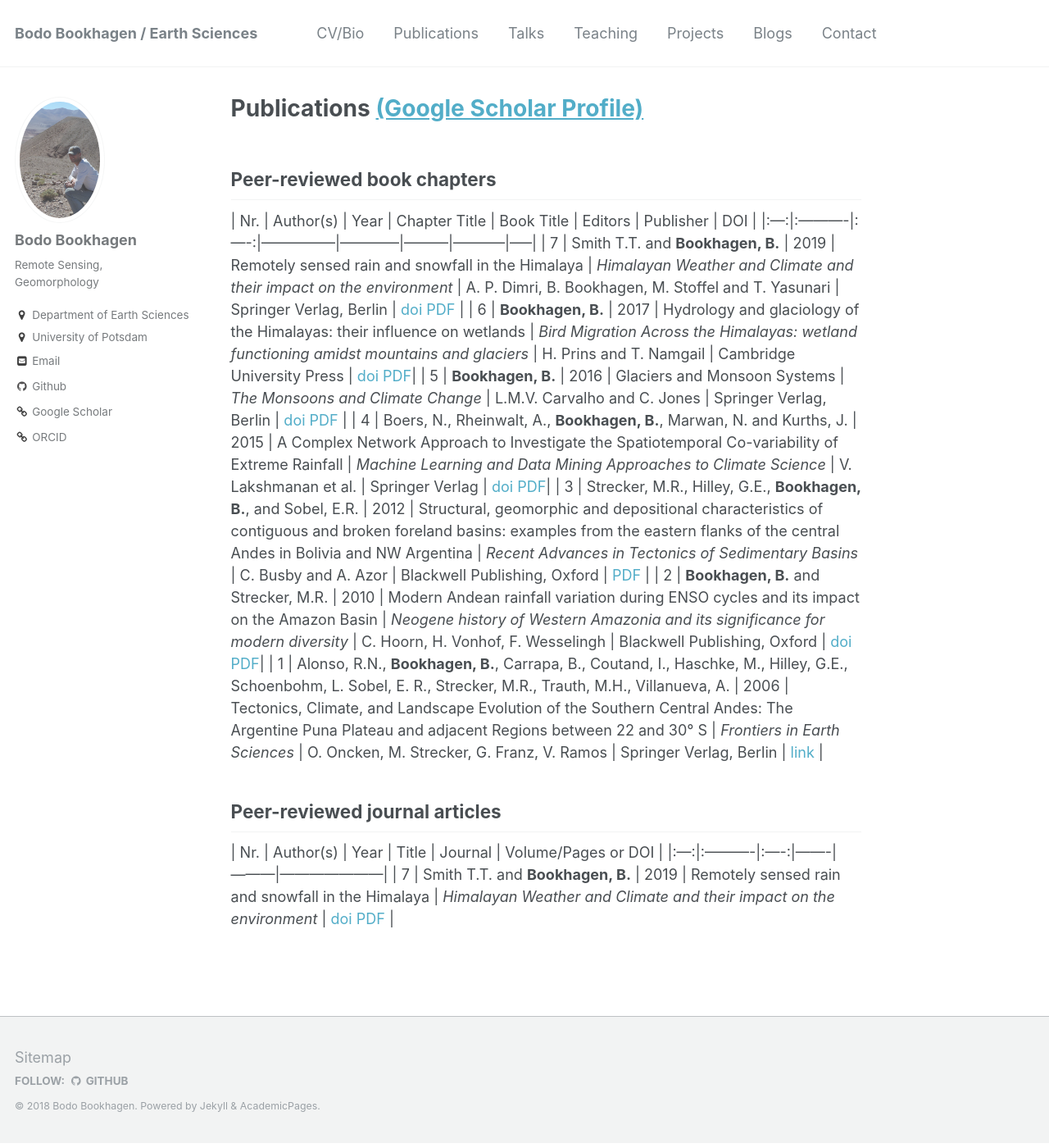
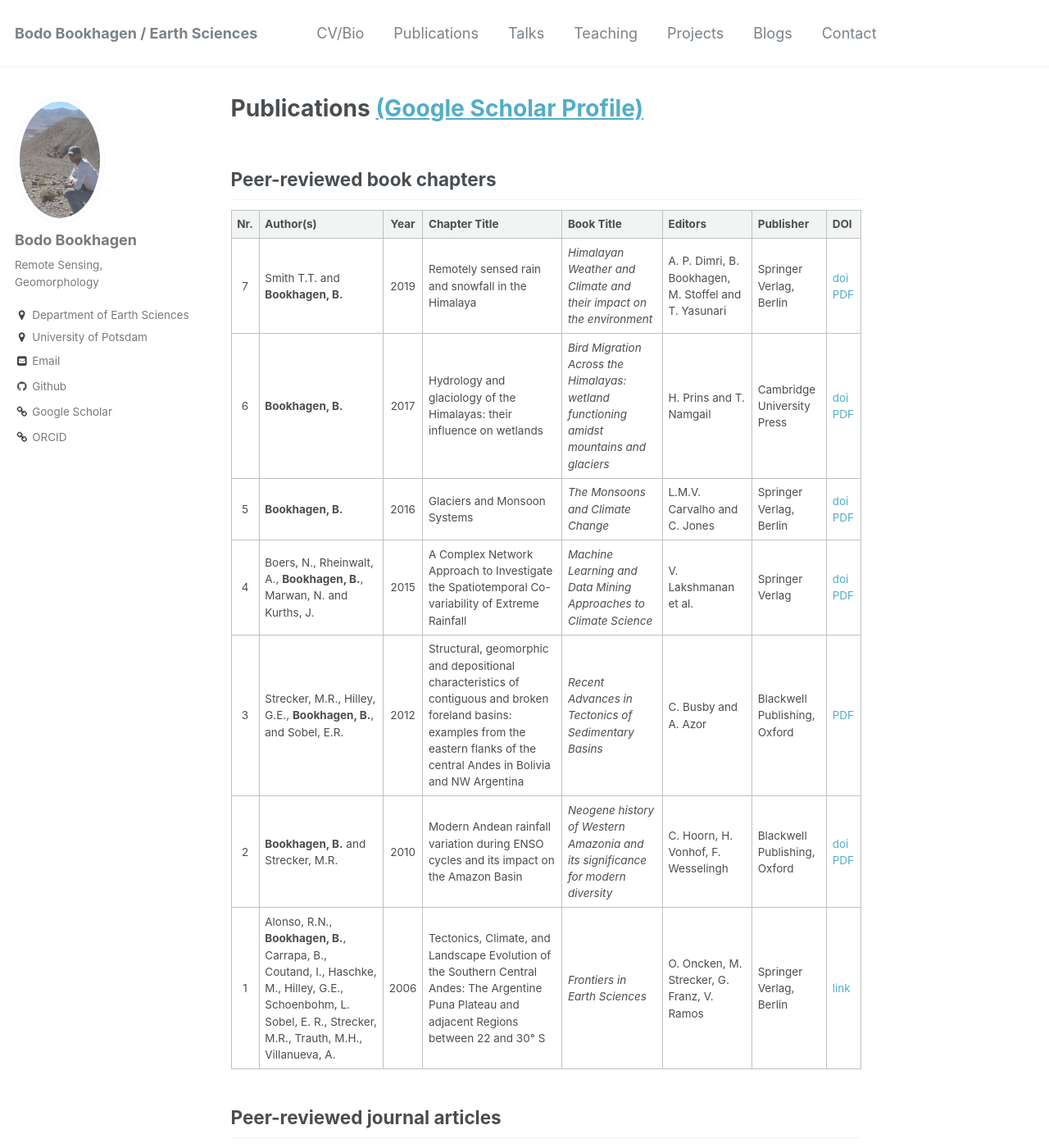
Before and after one commit to BodoBookhagen/BodoBookhagen.github.io, a Jekyll site: the page built from _pages/publications.md, in a window 1280 px wide and 1400 px high. Shown: the whole window at 82% size. Built offline with Jekyll 4.4.1, drawn with Linux system fonts in a browser that asks for light colours; part of the change alters nothing that is shown; some of the changed text lies outside the part shown.

Commit message:
Dec-25 2018

```diff
--- a/_pages/publications.md
+++ b/_pages/publications.md
@@ -5,17 +5,19 @@ author_profile: true
 ---
 
 ## Peer-reviewed book chapters
+
 | Nr. | Author(s) | Year | Chapter Title | Book Title | Editors | Publisher | DOI |
 |:---:|:----------|:----:|---------------|------------|---------|-----------|-----|
-| 7   | Smith T.T. and **Bookhagen, B.** | 2019 | Remotely sensed rain and snowfall in the Himalaya | *Himalayan Weather and Climate and their impact on the environment* | A. P. Dimri, B. Bookhagen, M. Stoffel and T. Yasunari | Springer Verlag, Berlin | [doi]() [PDF](http://bodobookhagen.github.io/files/smith19_remotely_sensed_rain_and_snowfall_Himalaya.pdf) |
-| 6 |  **Bookhagen, B.** | 2017 | Hydrology and glaciology of the Himalayas: their influence on wetlands | *Bird Migration Across the Himalayas: wetland functioning amidst mountains and glaciers* | H. Prins and T.   Namgail | Cambridge University Press | [doi](https://doi.org/10.1017/9781316335420.014) [PDF](http://bodobookhagen.github.io/files/bookhagen17_hydrology_climate_wetlands.pdf)|
-| 5 | **Bookhagen, B.** | 2016 | Glaciers and Monsoon Systems | *The Monsoons and Climate Change* | L.M.V. Carvalho and C. Jones | Springer Verlag, Berlin | [doi](https://doi.org/10.1007/978-3-319-21650-8_11) [PDF](http://bodobookhagen.github.io/files/bookhagen_16_glaciers_and_monsoon_systems.pdf) |
-| 4 | Boers, N., Rheinwalt, A., **Bookhagen, B.**, Marwan, N. and Kurths, J. | 2015 | A Complex Network Approach to Investigate the Spatiotemporal Co-variability of Extreme Rainfall | *Machine Learning and Data Mining Approaches to Climate Science* | V. Lakshmanan et al. | Springer Verlag | [doi](https://doi.org/10.1007/978-3-319-17220-0_15) [PDF](http://bodobookhagen.github.io/files/boers15_machine_learning.pdf)|
-| 3 | Strecker, M.R., Hilley, G.E., **Bookhagen, B.**, and Sobel, E.R. | 2012 | Structural, geomorphic and depositional characteristics of contiguous and broken foreland basins: examples from the eastern flanks of the central Andes in Bolivia and NW Argentina | *Recent Advances in Tectonics of Sedimentary Basins* | C. Busby and A. Azor | Blackwell Publishing, Oxford | [PDF](http://bodobookhagen.github.io/files/strecker12_basin_central_Andes_ch25.pdf) |
-| 2 | **Bookhagen, B.** and Strecker, M.R. | 2010 | Modern Andean rainfall variation during ENSO cycles and its impact on the Amazon Basin | *Neogene history of Western Amazonia and its significance for modern diversity* | C. Hoorn, H. Vonhof, F. Wesselingh | Blackwell Publishing, Oxford | [doi](https://doi.org/10.1002/9781444306408.ch14) [PDF](http://bodobookhagen.github.io/files/bookhagen10_enso_rainfall_color.pdf)|
+| 7   | Smith T.T. and **Bookhagen, B.** | 2019 | Remotely sensed rain and snowfall in the Himalaya | *Himalayan Weather and Climate and their impact on the environment* | A. P. Dimri, B. Bookhagen, M. Stoffel and T. Yasunari | Springer Verlag, Berlin | [doi]() [PDF](http://bodobookhagen.github.io/pdf/smith19_remotely_sensed_rain_and_snowfall_Himalaya.pdf) |
+| 6 |  **Bookhagen, B.** | 2017 | Hydrology and glaciology of the Himalayas: their influence on wetlands | *Bird Migration Across the Himalayas: wetland functioning amidst mountains and glaciers* | H. Prins and T. Namgail | Cambridge University Press | [doi](https://doi.org/10.1017/9781316335420.014) [PDF](http://bodobookhagen.github.io/pdf/bookhagen17_hydrology_climate_wetlands.pdf)|
+| 5 | **Bookhagen, B.** | 2016 | Glaciers and Monsoon Systems | *The Monsoons and Climate Change* | L.M.V. Carvalho and C. Jones | Springer Verlag, Berlin | [doi](https://doi.org/10.1007/978-3-319-21650-8_11) [PDF](http://bodobookhagen.github.io/pdf/bookhagen_16_glaciers_and_monsoon_systems.pdf) |
+| 4 | Boers, N., Rheinwalt, A., **Bookhagen, B.**, Marwan, N. and Kurths, J. | 2015 | A Complex Network Approach to Investigate the Spatiotemporal Co-variability of Extreme Rainfall | *Machine Learning and Data Mining Approaches to Climate Science* | V. Lakshmanan et al. | Springer Verlag | [doi](https://doi.org/10.1007/978-3-319-17220-0_15) [PDF](http://bodobookhagen.github.io/pdf/boers15_machine_learning.pdf)|
+| 3 | Strecker, M.R., Hilley, G.E., **Bookhagen, B.**, and Sobel, E.R. | 2012 | Structural, geomorphic and depositional characteristics of contiguous and broken foreland basins: examples from the eastern flanks of the central Andes in Bolivia and NW Argentina | *Recent Advances in Tectonics of Sedimentary Basins* | C. Busby and A. Azor | Blackwell Publishing, Oxford | [PDF](http://bodobookhagen.github.io/pdf/strecker12_basin_central_Andes_ch25.pdf) |
+| 2 | **Bookhagen, B.** and Strecker, M.R. | 2010 | Modern Andean rainfall variation during ENSO cycles and its impact on the Amazon Basin | *Neogene history of Western Amazonia and its significance for modern diversity* | C. Hoorn, H. Vonhof, F. Wesselingh | Blackwell Publishing, Oxford | [doi](https://doi.org/10.1002/9781444306408.ch14) [PDF](http://bodobookhagen.github.io/pdf/bookhagen10_enso_rainfall_color.pdf)|
 | 1 | Alonso, R.N., **Bookhagen, B.**, Carrapa, B., Coutand, I., Haschke, M., Hilley, G.E., Schoenbohm, L. Sobel, E. R., Strecker, M.R., Trauth, M.H., Villanueva, A. | 2006 | Tectonics, Climate, and Landscape Evolution of the Southern Central Andes: The Argentine Puna Plateau and adjacent Regions between 22 and 30° S | *Frontiers in Earth Sciences* | O. Oncken, M. Strecker, G. Franz, V. Ramos | Springer Verlag, Berlin | [link](https://www.springer.com/de/book/9783540243298#) |
 
 ## Peer-reviewed journal articles
+
 | Nr. | Author(s) | Year | Title | Journal | Volume/Pages or DOI |
 |:---:|:----------|:----:|-------|---------|---------------------|
-| 7   | Smith T.T. and **Bookhagen, B.** | 2019 | Remotely sensed rain and snowfall in the Himalaya | *Himalayan Weather and Climate and their impact on the environment* | [doi]() [PDF](http://bodobookhagen.github.io/files/smith19_remotely_sensed_rain_and_snowfall_Himalaya.pdf) |
+| 7   | Smith T.T. and **Bookhagen, B.** | 2019 | Remotely sensed rain and snowfall in the Himalaya | *Himalayan Weather and Climate and their impact on the environment* | [doi]() [PDF](http://bodobookhagen.github.io/pdf/smith19_remotely_sensed_rain_and_snowfall_Himalaya.pdf) |
```
Also changed, not shown: 2 other files.
